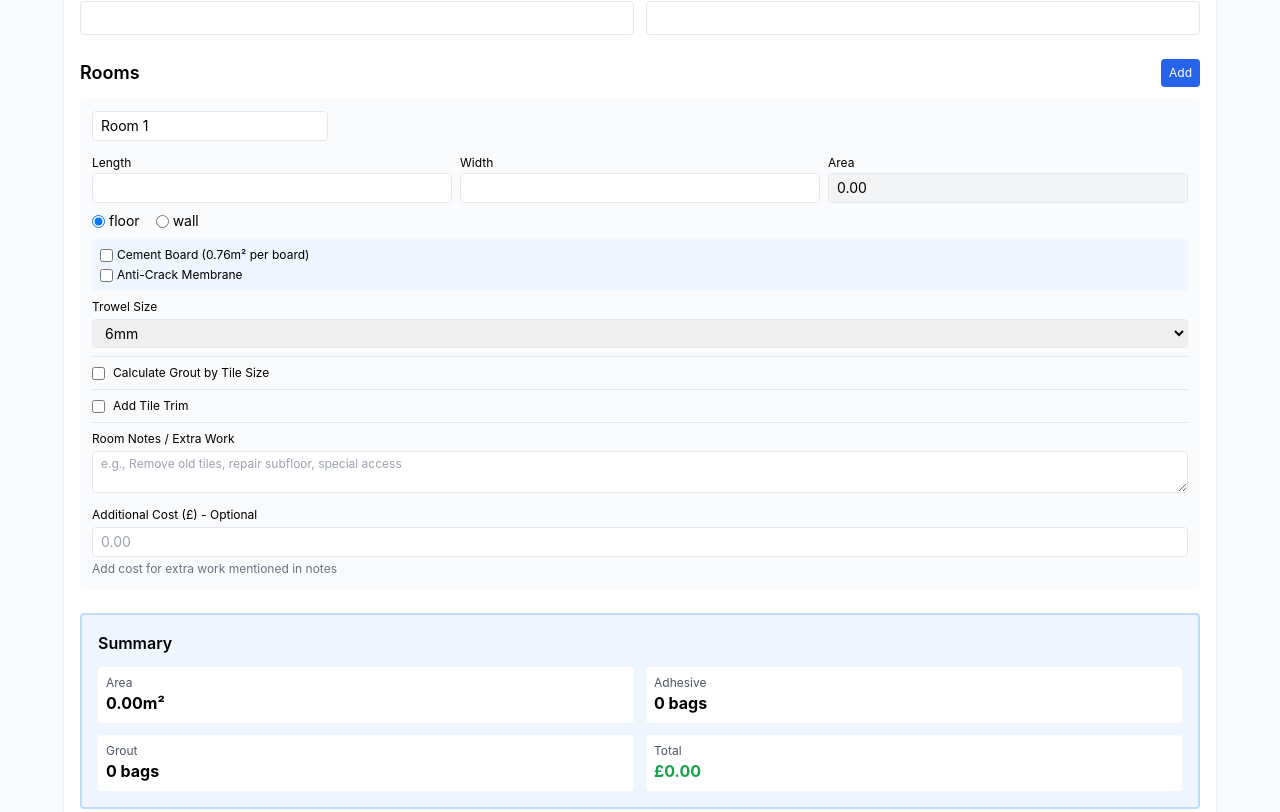
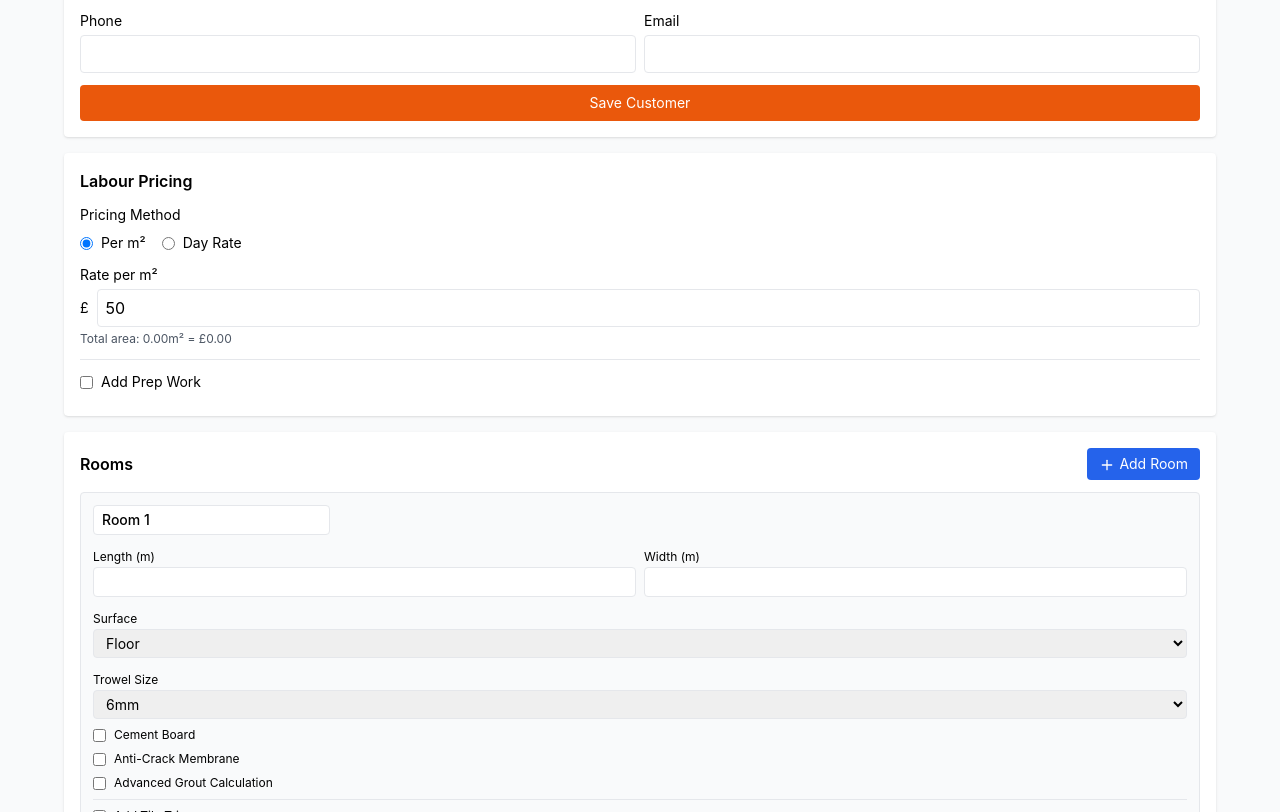
Before and after one commit to kevinwoodley-hash/tiling-estimator, a React (Create React App) app: page / in a window 1280 px wide. Shown: the part 348-1160 px from the top of the page. Built offline with nearby package versions, Linux system fonts and the light colour scheme; the HTML template or start-up script is replaced by a standard one.

Commit message:
Update App.jsx

```diff
--- a/src/App.jsx
+++ b/src/App.jsx
@@ -25,7 +25,7 @@ export default function TilingEstimator() {
   const adhesiveCoverage = { '3': 8, '6': 5.5, '10': 3.3, '12': 3.3 };
 
   const calculateTotals = () => {
-    let area = 0, adhesive = 0, grout = 0, cement = 0, antiCrack = 0, tank = 0, trim = 0;
+    let area = 0, adhesive = 0, grout = 0, cement = 0, antiCrack = 0, tank = 0, trim = 0, notesTotal = 0;
     rooms.forEach(r => {
       const a = parseFloat(r.length || 0) * parseFloat(r.width || 0);
       area += a;
@@ -44,16 +44,50 @@ export default function TilingEstimator() {
         if (r.surfaceType === 'wall' && r.useTanking) tank += a / 4;
         if (r.useTrim && r.trimLength) trim += parseFloat(r.trimLength);
       }
+      // Add up additional costs from room notes
+      if (r.notesPrice) {
+        notesTotal += parseFloat(r.notesPrice || 0);
+      }
     });
     const adhesiveBags = Math.ceil(adhesive * 1.2);
     const groutBags = Math.ceil((grout / 2.5) * 1.2);
     const cementBoards = Math.ceil(cement * 1.2);
     const tankingTubs = Math.ceil(tank * 1.2);
     const trimLengths = Math.ceil(trim / 2.5);
-    const labourCost = labour.type === 'm2' ? area * parseFloat(labour.m2Rate || 0) : parseFloat(labour.dayRate || 0) * parseFloat(labour.daysEstimate || 0);
+
+    // Calculate labour based on type (m2 or day rate)
+    const labourCost = labour.type === 'm2'
+      ? area * parseFloat(labour.m2Rate || 0)
+      : parseFloat(labour.dayRate || 0) * parseFloat(labour.daysEstimate || 1);
+
+    // Calculate prep work cost
+    const prepCost = labour.prepWork ? parseFloat(labour.prepRate || 0) * parseFloat(labour.prepHours || 0) : 0;
+
     const baseMat = (adhesiveBags * parseFloat(pricing.adhesivePrice || 0)) + (groutBags * parseFloat(pricing.groutPrice || 0)) + (cementBoards * parseFloat(pricing.cementBoardPrice || 0)) + (antiCrack * 1.2 * parseFloat(pricing.antiCrackPrice || 0)) + (tankingTubs * parseFloat(pricing.tankingPrice || 0)) + (trimLengths * parseFloat(pricing.trimPrice || 0));
     const matCost = baseMat * (1 + parseFloat(pricing.profitMargin || 0) / 100);
-    return { totalArea: area.toFixed(2), adhesiveBags, groutBags, cementBoards, antiCrackMembrane: antiCrack.toFixed(2), tankingTubs, trimLengths, labourCost: labourCost.toFixed(2), materialsCost: matCost.toFixed(2), profitAmount: (matCost - baseMat).toFixed(2), totalCost: (matCost + labourCost).toFixed(2) };
+
+    // Total labour includes prep work
+    const totalLabourCost = labourCost + prepCost;
+
+    // Final total includes materials, labour, prep, and additional costs
+    const totalCost = matCost + totalLabourCost + notesTotal;
+
+    return {
+      totalArea: area.toFixed(2),
+      adhesiveBags,
+      groutBags,
+      cementBoards,
+      antiCrackMembrane: antiCrack.toFixed(2),
+      tankingTubs,
+      trimLengths,
+      labourCost: labourCost.toFixed(2),
+      prepCost: prepCost.toFixed(2),
+      totalLabourCost: totalLabourCost.toFixed(2),
+      notesTotal: notesTotal.toFixed(2),
+      materialsCost: matCost.toFixed(2),
+      profitAmount: (matCost - baseMat).toFixed(2),
+      totalCost: totalCost.toFixed(2)
+    };
   };
 
   const totals = calculateTotals();
@@ -94,7 +128,7 @@ export default function TilingEstimator() {
                 <div><div className="font-medium text-sm">{q.customer.name}</div><div className="text-xs text-gray-600">£{q.totals.totalCost}</div></div>
                 <div className="flex gap-2">
                   <button onClick={() => { setCustomer(q.customer); setRooms(q.rooms); setLabour(q.labour); setPricing(q.pricing); setCurrentQuoteId(q.id); setShowQuoteList(false); setPage('estimate'); }} className="px-2 py-1 bg-blue-600 text-white rounded text-xs">Load</button>
-                  <button onClick={() => { if (confirm('Delete?')) { const u = savedQuotes.filter(sq => sq.id !== q.id); setSavedQuotes(u); localStorage.setItem('tilingQuotes', JSON.stringify(u)); if (currentQuoteId === q.id) setCurrentQuoteId(null); }}} className="px-2 py-1 bg-red-600 text-white rounded text-xs">Del</button>
+                  <button onClick={() => { if (confirm('Delete?')) { const u = savedQuotes.filter(sq => sq.id !== q.id); setSavedQuotes(u); localStorage.setItem('tilingQuotes', JSON.stringify(u)); }}} className="px-2 py-1 bg-red-600 text-white rounded text-xs">Delete</button>
                 </div>
               </div>
             ))}
@@ -103,13 +137,13 @@ export default function TilingEstimator() {
 
         {showCustomerList && (
           <div className="bg-white rounded shadow p-4 mb-4">
-            <h2 className="font-bold mb-3">Customers</h2>
+            <h2 className="font-bold mb-3">Saved Customers</h2>
             {savedCustomers.map(c => (
               <div key={c.id} className="flex justify-between p-2 bg-gray-50 rounded mb-2">
-                <div><div className="font-medium text-sm">{c.name}</div><div className="text-xs">{c.phone}</div></div>
+                <div><div className="font-medium text-sm">{c.name}</div><div className="text-xs text-gray-600">{c.phone}</div></div>
                 <div className="flex gap-2">
                   <button onClick={() => { setCustomer(c); setShowCustomerList(false); }} className="px-2 py-1 bg-blue-600 text-white rounded text-xs">Load</button>
-                  <button onClick={() => { if (confirm('Delete?')) { const u = savedCustomers.filter(sc => sc.id !== c.id); setSavedCustomers(u); localStorage.setItem('tilingCustomers', JSON.stringify(u)); }}} className="px-2 py-1 bg-red-600 text-white rounded text-xs">Del</button>
+                  <button onClick={() => { if (confirm('Delete?')) { const u = savedCustomers.filter(sc => sc.id !== c.id); setSavedCustomers(u); localStorage.setItem('tilingCustomers', JSON.stringify(u)); }}} className="px-2 py-1 bg-red-600 text-white rounded text-xs">Delete</button>
                 </div>
               </div>
             ))}
@@ -117,77 +151,185 @@ export default function TilingEstimator() {
         )}
 
         {page === 'estimate' && (
+          <div className="space-y-4">
             <div className="bg-white rounded shadow p-4">
-            <h1 className="text-2xl font-bold mb-4">Estimate</h1>
-            <div className="mb-6">
-              <div className="flex justify-between mb-3">
-                <h2 className="text-lg font-semibold">Customer</h2>
-                <button onClick={() => { if (!customer.name) return alert('Enter name'); setSavedCustomers([...savedCustomers, { ...customer, id: Date.now() }]); localStorage.setItem('tilingCustomers', JSON.stringify([...savedCustomers, { ...customer, id: Date.now() }])); alert('Saved!'); }} className="px-2 py-1 bg-green-600 text-white rounded text-xs">Save</button>
+              <h2 className="font-semibold mb-3">Customer Details</h2>
+              <div className="grid gap-3">
+                <div><label className="block text-sm mb-1">Name</label><input type="text" value={customer.name} onChange={(e) => setCustomer({...customer, name: e.target.value})} className="w-full px-2 py-1.5 border rounded" /></div>
+                <div><label className="block text-sm mb-1">Address</label><input type="text" value={customer.address} onChange={(e) => setCustomer({...customer, address: e.target.value})} className="w-full px-2 py-1.5 border rounded" /></div>
+                <div className="grid grid-cols-2 gap-2">
+                  <div><label className="block text-sm mb-1">Phone</label><input type="tel" value={customer.phone} onChange={(e) => setCustomer({...customer, phone: e.target.value})} className="w-full px-2 py-1.5 border rounded" /></div>
+                  <div><label className="block text-sm mb-1">Email</label><input type="email" value={customer.email} onChange={(e) => setCustomer({...customer, email: e.target.value})} className="w-full px-2 py-1.5 border rounded" /></div>
                 </div>
-              <div className="grid md:grid-cols-2 gap-3">
-                {[['name', 'Name'], ['phone', 'Phone'], ['email', 'Email'], ['address', 'Address']].map(([k, l]) => (
-                  <div key={k}><label className="block text-xs mb-1">{l}</label><input type="text" value={customer[k]} onChange={(e) => setCustomer({...customer, [k]: e.target.value})} className="w-full px-2 py-1.5 border rounded text-sm" /></div>
-                ))}
+                <button onClick={() => { if (!customer.name) return alert('Enter name'); const c = {...customer, id: Date.now()}; const u = [...savedCustomers, c]; setSavedCustomers(u); localStorage.setItem('tilingCustomers', JSON.stringify(u)); alert('Customer saved!'); }} className="px-3 py-2 bg-orange-600 text-white rounded text-sm w-full">Save Customer</button>
               </div>
             </div>
 
-            <div className="mb-6">
-              <div className="flex justify-between mb-3">
-                <h2 className="text-lg font-semibold">Rooms</h2>
-                <button onClick={() => setRooms([...rooms, { id: rooms.length + 1, name: `Room ${rooms.length + 1}`, length: '', width: '', surfaceType: 'floor', trowelSize: '6', useCementBoard: false, useAntiCrack: false, useTanking: false, useGroutCalc: false, tileWidth: '', tileHeight: '', groutWidth: '3', tileThickness: '10', useTrim: false, trimLength: '', notes: '', notesPrice: '' }])} className="px-2 py-1 bg-blue-600 text-white rounded text-xs">Add</button>
+            <div className="bg-white rounded shadow p-4">
+              <h2 className="font-semibold mb-3">Labour Pricing</h2>
+              <div className="space-y-3">
+                <div>
+                  <label className="block text-sm mb-2">Pricing Method</label>
+                  <div className="flex gap-4">
+                    <label className="flex items-center gap-2">
+                      <input
+                        type="radio"
+                        checked={labour.type === 'm2'}
+                        onChange={() => setLabour({...labour, type: 'm2'})}
+                      />
+                      <span className="text-sm">Per m²</span>
+                    </label>
+                    <label className="flex items-center gap-2">
+                      <input
+                        type="radio"
+                        checked={labour.type === 'day'}
+                        onChange={() => setLabour({...labour, type: 'day'})}
+                      />
+                      <span className="text-sm">Day Rate</span>
+                    </label>
+                  </div>
+                </div>
+
+                {labour.type === 'm2' ? (
+                  <div>
+                    <label className="block text-sm mb-1">Rate per m²</label>
+                    <div className="flex items-center gap-2">
+                      <span className="text-sm">£</span>
+                      <input
+                        type="number"
+                        step="0.01"
+                        value={labour.m2Rate}
+                        onChange={(e) => setLabour({...labour, m2Rate: e.target.value})}
+                        className="w-full px-2 py-1.5 border rounded"
+                      />
+                    </div>
+                    <p className="text-xs text-gray-600 mt-1">Total area: {totals.totalArea}m² = £{totals.labourCost}</p>
+                  </div>
+                ) : (
+                  <div className="space-y-3">
+                    <div>
+                      <label className="block text-sm mb-1">Day Rate</label>
+                      <div className="flex items-center gap-2">
+                        <span className="text-sm">£</span>
+                        <input
+                          type="number"
+                          step="0.01"
+                          value={labour.dayRate}
+                          onChange={(e) => setLabour({...labour, dayRate: e.target.value})}
+                          className="w-full px-2 py-1.5 border rounded"
+                        />
+                      </div>
+                    </div>
+                    <div>
+                      <label className="block text-sm mb-1">Estimated Days</label>
+                      <input
+                        type="number"
+                        step="0.5"
+                        value={labour.daysEstimate}
+                        onChange={(e) => setLabour({...labour, daysEstimate: e.target.value})}
+                        className="w-full px-2 py-1.5 border rounded"
+                      />
+                      <p className="text-xs text-gray-600 mt-1">{labour.daysEstimate} days × £{labour.dayRate} = £{totals.labourCost}</p>
+                    </div>
+                  </div>
+                )}
+
+                <div className="pt-3 border-t">
+                  <label className="flex items-center gap-2 mb-2">
+                    <input
+                      type="checkbox"
+                      checked={labour.prepWork}
+                      onChange={(e) => setLabour({...labour, prepWork: e.target.checked})}
+                    />
+                    <span className="text-sm">Add Prep Work</span>
+                  </label>
+                  {labour.prepWork && (
+                    <div className="bg-blue-50 p-3 rounded space-y-2">
+                      <div>
+                        <label className="block text-xs mb-1">Hourly Rate (£)</label>
+                        <input
+                          type="number"
+                          step="0.01"
+                          value={labour.prepRate}
+                          onChange={(e) => setLabour({...labour, prepRate: e.target.value})}
+                          className="w-full px-2 py-1 border rounded text-sm"
+                        />
+                      </div>
+                      <div>
+                        <label className="block text-xs mb-1">Estimated Hours</label>
+                        <input
+                          type="number"
+                          step="0.5"
+                          value={labour.prepHours}
+                          onChange={(e) => setLabour({...labour, prepHours: e.target.value})}
+                          className="w-full px-2 py-1 border rounded text-sm"
+                        />
+                      </div>
+                      <p className="text-xs text-gray-600">Total prep: £{totals.prepCost}</p>
+                    </div>
+                  )}
+                </div>
+              </div>
+            </div>
+
+            <div className="bg-white rounded shadow p-4">
+              <div className="flex justify-between items-center mb-3">
+                <h2 className="font-semibold">Rooms</h2>
+                <button onClick={() => setRooms([...rooms, { id: Date.now(), name: `Room ${rooms.length + 1}`, length: '', width: '', surfaceType: 'floor', trowelSize: '6', useCementBoard: false, useAntiCrack: false, useTanking: false, useGroutCalc: false, tileWidth: '', tileHeight: '', groutWidth: '3', tileThickness: '10', useTrim: false, trimLength: '', notes: '', notesPrice: '' }])} className="px-3 py-1.5 bg-blue-600 text-white rounded text-sm">
+                  <Plus className="w-4 h-4 inline mr-1" />Add Room
+                </button>
               </div>
               {rooms.map(r => (
-                <div key={r.id} className="bg-gray-50 p-3 rounded mb-3">
+                <div key={r.id} className="border rounded p-3 mb-3 bg-gray-50">
                   <div className="flex justify-between mb-2">
-                    <input value={r.name} onChange={(e) => setRooms(rooms.map(rm => rm.id === r.id ? {...rm, name: e.target.value} : rm))} className="px-2 py-1 border rounded text-sm" />
-                    {rooms.length > 1 && <button onClick={() => setRooms(rooms.filter(rm => rm.id !== r.id))}><Trash2 className="w-4 h-4 text-red-600" /></button>}
+                    <input type="text" value={r.name} onChange={(e) => setRooms(rooms.map(rm => rm.id === r.id ? {...rm, name: e.target.value} : rm))} className="font-medium px-2 py-1 border rounded text-sm" />
+                    {rooms.length > 1 && <button onClick={() => setRooms(rooms.filter(rm => rm.id !== r.id))} className="text-red-600"><Trash2 className="w-4 h-4" /></button>}
                   </div>
-                  <div className="grid grid-cols-3 gap-2 mb-2">
-                    <div><label className="text-xs">Length</label><input type="number" step="0.01" value={r.length} onChange={(e) => setRooms(rooms.map(rm => rm.id === r.id ? {...rm, length: e.target.value} : rm))} className="w-full px-2 py-1 border rounded text-sm" /></div>
-                    <div><label className="text-xs">Width</label><input type="number" step="0.01" value={r.width} onChange={(e) => setRooms(rooms.map(rm => rm.id === r.id ? {...rm, width: e.target.value} : rm))} className="w-full px-2 py-1 border rounded text-sm" /></div>
-                    <div><label className="text-xs">Area</label><input value={(parseFloat(r.length || 0) * parseFloat(r.width || 0)).toFixed(2)} disabled className="w-full px-2 py-1 border rounded bg-gray-100 text-sm" /></div>
+                  <div className="grid grid-cols-2 gap-2 mb-2">
+                    <div><label className="text-xs">Length (m)</label><input type="number" step="0.01" value={r.length} onChange={(e) => setRooms(rooms.map(rm => rm.id === r.id ? {...rm, length: e.target.value} : rm))} className="w-full px-2 py-1 border rounded text-sm" /></div>
+                    <div><label className="text-xs">Width (m)</label><input type="number" step="0.01" value={r.width} onChange={(e) => setRooms(rooms.map(rm => rm.id === r.id ? {...rm, width: e.target.value} : rm))} className="w-full px-2 py-1 border rounded text-sm" /></div>
                   </div>
-                  <div className="flex gap-4 mb-2">
-                    {['floor', 'wall'].map(t => (
-                      <label key={t} className="flex items-center gap-1 text-sm">
-                        <input type="radio" checked={r.surfaceType === t} onChange={() => setRooms(rooms.map(rm => rm.id === r.id ? {...rm, surfaceType: t} : rm))} />
-                        {t}
+                  <div className="mb-2">
+                    <label className="text-xs">Surface</label>
+                    <select value={r.surfaceType} onChange={(e) => setRooms(rooms.map(rm => rm.id === r.id ? {...rm, surfaceType: e.target.value} : rm))} className="w-full px-2 py-1 border rounded text-sm">
+                      <option value="floor">Floor</option>
+                      <option value="wall">Wall</option>
+                    </select>
+                  </div>
+                  <div className="mb-2">
+                    <label className="text-xs">Trowel Size</label>
+                    <select value={r.trowelSize} onChange={(e) => setRooms(rooms.map(rm => rm.id === r.id ? {...rm, trowelSize: e.target.value} : rm))} className="w-full px-2 py-1 border rounded text-sm">
+                      <option value="3">3mm</option>
+                      <option value="6">6mm</option>
+                      <option value="10">10mm</option>
+                      <option value="12">12mm</option>
+                    </select>
+                  </div>
+                  <div className="space-y-2">
+                    {r.surfaceType === 'floor' && (
+                      <>
+                        <label className="flex items-center gap-2 text-xs">
+                          <input type="checkbox" checked={r.useCementBoard} onChange={(e) => setRooms(rooms.map(rm => rm.id === r.id ? {...rm, useCementBoard: e.target.checked} : rm))} />
+                          Cement Board
                         </label>
-                    ))}
-                  </div>
-                  {r.surfaceType === 'floor' && (
-                    <div className="bg-blue-50 p-2 rounded text-xs space-y-1 mb-2">
-                      <label className="flex items-center gap-1">
-                        <input type="checkbox" checked={r.useCementBoard} onChange={(e) => setRooms(rooms.map(rm => rm.id === r.id ? {...rm, useCementBoard: e.target.checked} : rm))} />
-                        Cement Board (0.76m² per board)
-                      </label>
-                      <label className="flex items-center gap-1">
+                        <label className="flex items-center gap-2 text-xs">
                           <input type="checkbox" checked={r.useAntiCrack} onChange={(e) => setRooms(rooms.map(rm => rm.id === r.id ? {...rm, useAntiCrack: e.target.checked} : rm))} />
                           Anti-Crack Membrane
                         </label>
-                    </div>
+                      </>
                     )}
                     {r.surfaceType === 'wall' && (
-                    <div className="bg-green-50 p-2 rounded text-xs space-y-1 mb-2">
-                      <label className="flex items-center gap-1">
+                      <label className="flex items-center gap-2 text-xs">
                         <input type="checkbox" checked={r.useTanking} onChange={(e) => setRooms(rooms.map(rm => rm.id === r.id ? {...rm, useTanking: e.target.checked} : rm))} />
-                        Tanking Membrane (4m² per tub)
+                        Tanking
                       </label>
-                    </div>
                     )}
-                  <div className="mb-2">
-                    <label className="block text-xs mb-1">Trowel Size</label>
-                    <select value={r.trowelSize} onChange={(e) => setRooms(rooms.map(rm => rm.id === r.id ? {...rm, trowelSize: e.target.value} : rm))} className="w-full px-2 py-1 border rounded text-sm">
-                      {[['3', '3mm'], ['6', '6mm'], ['10', '10mm'], ['12', '12mm']].map(([v, l]) => <option key={v} value={v}>{l}</option>)}
-                    </select>
-                  </div>
-                  <div className="mt-2 pt-2 border-t">
-                    <label className="flex items-center gap-2 text-xs mb-2">
+                    <label className="flex items-center gap-2 text-xs">
                       <input type="checkbox" checked={r.useGroutCalc} onChange={(e) => setRooms(rooms.map(rm => rm.id === r.id ? {...rm, useGroutCalc: e.target.checked} : rm))} />
-                      Calculate Grout by Tile Size
+                      Advanced Grout Calculation
                     </label>
                     {r.useGroutCalc && (
-                      <div className="bg-yellow-50 p-2 rounded space-y-2">
+                      <div className="bg-yellow-50 p-2 rounded">
                         <div className="grid grid-cols-2 gap-2">
                           <div><label className="text-xs">Tile W (mm)</label><input type="number" value={r.tileWidth} onChange={(e) => setRooms(rooms.map(rm => rm.id === r.id ? {...rm, tileWidth: e.target.value} : rm))} className="w-full px-2 py-1 border rounded text-sm" placeholder="600" /></div>
                           <div><label className="text-xs">Tile H (mm)</label><input type="number" value={r.tileHeight} onChange={(e) => setRooms(rooms.map(rm => rm.id === r.id ? {...rm, tileHeight: e.target.value} : rm))} className="w-full px-2 py-1 border rounded text-sm" placeholder="600" /></div>
@@ -235,7 +377,9 @@ export default function TilingEstimator() {
                 {totals.trimLengths > 0 && <div className="bg-white p-2 rounded"><div className="text-xs text-gray-600">Trim</div><div className="font-bold">{totals.trimLengths} x 2.5m</div></div>}
                 {parseFloat(totals.prepCost) > 0 && <div className="bg-white p-2 rounded"><div className="text-xs text-gray-600">Prep Work</div><div className="font-bold">£{totals.prepCost}</div></div>}
                 {parseFloat(totals.notesTotal) > 0 && <div className="bg-white p-2 rounded"><div className="text-xs text-gray-600">Extra Work</div><div className="font-bold">£{totals.notesTotal}</div></div>}
-                <div className="bg-white p-2 rounded"><div className="text-xs text-gray-600">Total</div><div className="font-bold text-green-600">£{totals.totalCost}</div></div>
+                <div className="bg-white p-2 rounded"><div className="text-xs text-gray-600">Materials</div><div className="font-bold">£{totals.materialsCost}</div></div>
+                <div className="bg-white p-2 rounded"><div className="text-xs text-gray-600">Labour</div><div className="font-bold">£{totals.totalLabourCost}</div></div>
+                <div className="bg-white p-2 rounded col-span-2"><div className="text-xs text-gray-600">Total</div><div className="font-bold text-green-600 text-lg">£{totals.totalCost}</div></div>
               </div>
             </div>
           </div>
@@ -266,8 +410,8 @@ Adhesive: ${totals.adhesiveBags} bags @ £${pricing.adhesivePrice}
 Grout: ${totals.groutBags} bags @ £${pricing.groutPrice}
 ${totals.cementBoards > 0 ? `Cement Boards: ${totals.cementBoards} @ £${pricing.cementBoardPrice}\n` : ''}${parseFloat(totals.antiCrackMembrane) > 0 ? `Anti-Crack: ${totals.antiCrackMembrane}m² @ £${pricing.antiCrackPrice}\n` : ''}${totals.tankingTubs > 0 ? `Tanking: ${totals.tankingTubs} tubs @ £${pricing.tankingPrice}\n` : ''}${totals.trimLengths > 0 ? `Tile Trim: ${totals.trimLengths} x 2.5m @ £${pricing.trimPrice}\n` : ''}
 Materials: £${totals.materialsCost}
-Tiling Labour: £${totals.labourCost}
-${parseFloat(totals.prepCost) > 0 ? `Prep Work: £${totals.prepCost}\n` : ''}${parseFloat(totals.notesTotal) > 0 ? `Extra Work: £${totals.notesTotal}\n` : ''}Total Labour: £${totals.totalLabourCost}
+${labour.type === 'm2' ? `Tiling Labour: ${totals.totalArea}m² @ £${labour.m2Rate}/m² = £${totals.labourCost}` : `Tiling Labour: ${labour.daysEstimate} days @ £${labour.dayRate}/day = £${totals.labourCost}`}
+${parseFloat(totals.prepCost) > 0 ? `Prep Work: ${labour.prepHours} hours @ £${labour.prepRate}/hr = £${totals.prepCost}\n` : ''}${parseFloat(totals.notesTotal) > 0 ? `Extra Work: £${totals.notesTotal}\n` : ''}Total Labour: £${totals.totalLabourCost}
 
 TOTAL: £${totals.totalCost}
 
```
Lines whose indentation alone changed are shown as unchanged.
